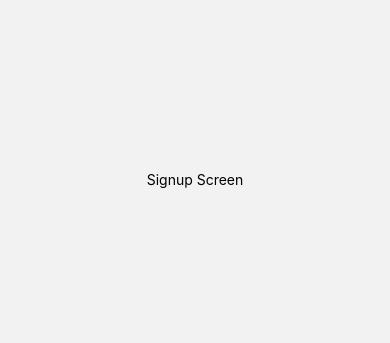
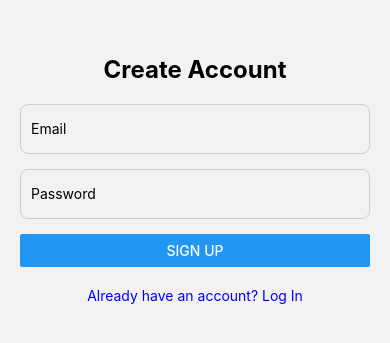
Before and after one commit to Holupeter/app-framez, a React Native app: screen /Signup in a window 390 px wide. Shown: the part 243-586 px from the top of the page. Built offline with nearby package versions, Linux system fonts and the light colour scheme; no server answers.

Commit message:
feat(auth): implement persistent auth with onAuthStateChanged

```diff
--- a/App.js
+++ b/App.js
@@ -1,4 +1,4 @@
-import React from 'react';
+import React, { useEffect } from 'react'; // <-- Import useEffect
 import { NavigationContainer } from '@react-navigation/native';
 import { View, ActivityIndicator, StyleSheet } from 'react-native';
 
@@ -6,18 +6,38 @@ import { View, ActivityIndicator, StyleSheet } from 'react-native';
 import AuthNavigator from './src/navigation/AuthNavigator';
 import AppNavigator from './src/navigation/AppNavigator';
 
-// Import our new Zustand store!
+// Import our Zustand store
 import { useAuthStore } from './src/store/authStore';
 
+// Import Firebase auth
+import { onAuthStateChanged } from 'firebase/auth';
+import { auth } from './src/firebaseConfig'; // <-- Import auth from our config
+
 export default function App() {
-  // Get the state directly from our store
-  // This is a "hook" - it subscribes this component to any changes
+  // Get state and actions from our store
   const user = useAuthStore((state) => state.user);
   const isLoading = useAuthStore((state) => state.isLoading);
+  const setUser = useAuthStore((state) => state.setUser);
+  const setLoading = useAuthStore((state) => state.setLoading);
 
-  // In a future step, we will add a useEffect here to check
-  // for a persistent Firebase session when the app loads.
-  // For now, we'll manually set isLoading to false in a bit.
+  // This effect runs once when the app component mounts
+  useEffect(() => {
+    // onAuthStateChanged returns an 'unsubscribe' function
+    const unsubscribe = onAuthStateChanged(auth, (firebaseUser) => {
+      // 1. We get the user from Firebase (or null)
+      console.log("Firebase Auth State Changed:", firebaseUser); // Good for debugging
+
+      // 2. We set our user in the global store
+      setUser(firebaseUser);
+
+      // 3. We are no longer loading
+      setLoading(false);
+    });
+
+    // We return the unsubscribe function to clean up the listener
+    // when the App component unmounts
+    return () => unsubscribe();
+  }, []); // The empty array [] means this effect runs only once
 
   // 1. If we are loading, show a simple spinner
   if (isLoading) {
--- a/src/screens/LoginScreen.js
+++ b/src/screens/LoginScreen.js
@@ -1,10 +1,20 @@
 import React from 'react';
-import { View, Text, StyleSheet } from 'react-native';
+import { View, Text, StyleSheet, Button, TouchableOpacity } from 'react-native';
 
-const LoginScreen = () => {
+// We get the 'navigation' prop automatically from React Navigation
+const LoginScreen = ({ navigation }) => {
   return (
     <View style={styles.container}>
-      <Text>Login Screen</Text>
+      <Text style={styles.title}>Welcome to Framez</Text>
+
+      {/* We will build out this form in the next step! */}
+      <Text style={styles.placeholder}>Login form will go here...</Text>
+
+      <TouchableOpacity onPress={() => navigation.navigate('Signup')}>
+        <Text style={styles.switchText}>
+          Don't have an account? Sign Up
+        </Text>
+      </TouchableOpacity>
     </View>
   );
 };
@@ -14,6 +24,21 @@ const styles = StyleSheet.create({
     flex: 1,
     justifyContent: 'center',
     alignItems: 'center',
+    padding: 20,
+  },
+  title: {
+    fontSize: 24,
+    fontWeight: 'bold',
+    marginBottom: 20,
+  },
+  placeholder: {
+    marginVertical: 40,
+    fontSize: 16,
+    color: '#888',
+  },
+  switchText: {
+    marginTop: 20,
+    color: 'blue',
   },
 });
 
--- a/src/screens/SignupScreen.js
+++ b/src/screens/SignupScreen.js
@@ -1,10 +1,73 @@
-import React from 'react';
-import { View, Text, StyleSheet } from 'react-native';
+import React, { useState } from 'react';
+import { View, Text, TextInput, Button, StyleSheet, Alert, TouchableOpacity } from 'react-native';
+import { createNativeStackNavigator } from '@react-navigation/native-stack';
 
-const SignupScreen = () => {
+// Import Firebase auth
+import { createUserWithEmailAndPassword } from 'firebase/auth';
+import { auth } from '../firebaseConfig'; // Import our auth export
+
+const SignupScreen = ({ navigation }) => {
+  const [email, setEmail] = useState('');
+  const [password, setPassword] = useState('');
+  const [loading, setLoading] = useState(false);
+
+  // This function will handle the sign-up logic
+  const handleSignUp = async () => {
+    if (email === '' || password === '') {
+      Alert.alert('Missing fields', 'Please enter both email and password.');
+      return;
+    }
+
+    setLoading(true);
+    try {
+      // This is the Firebase function to create a new user
+      const userCredential = await createUserWithEmailAndPassword(auth, email, password);
+
+      // When this is successful, the 'onAuthStateChanged' listener
+      // in App.js will fire automatically.
+      // This will set the user in our Zustand store and navigate
+      // us to the AppNavigator. We don't need to do it here!
+      console.log('User created!', userCredential.user.email);
+
+      // We don't even need to call setUser here. App.js handles it!
+
+    } catch (error) {
+      // Handle errors
+      console.error(error);
+      Alert.alert('Signup Error', error.message);
+    } finally {
+      setLoading(false);
+    }
+  };
+
   return (
     <View style={styles.container}>
-      <Text>Signup Screen</Text>
+      <Text style={styles.title}>Create Account</Text>
+
+      <TextInput
+        style={styles.input}
+        placeholder="Email"
+        value={email}
+        onChangeText={setEmail}
+        autoCapitalize="none"
+        keyboardType="email-address"
+      />
+
+      <TextInput
+        style={styles.input}
+        placeholder="Password"
+        value={password}
+        onChangeText={setPassword}
+        secureTextEntry // This hides the password
+      />
+
+      <Button title={loading ? 'Creating...' : 'Sign Up'} onPress={handleSignUp} disabled={loading} />
+
+      <TouchableOpacity onPress={() => navigation.navigate('Login')}>
+        <Text style={styles.switchText}>
+          Already have an account? Log In
+        </Text>
+      </TouchableOpacity>
     </View>
   );
 };
@@ -13,7 +76,27 @@ const styles = StyleSheet.create({
   container: {
     flex: 1,
     justifyContent: 'center',
-    alignItems: 'center',
+    padding: 20,
+  },
+  title: {
+    fontSize: 24,
+    fontWeight: 'bold',
+    marginBottom: 20,
+    textAlign: 'center',
+  },
+  input: {
+    width: '100%',
+    height: 50,
+    borderWidth: 1,
+    borderColor: '#ccc',
+    borderRadius: 8,
+    paddingHorizontal: 10,
+    marginBottom: 15,
+  },
+  switchText: {
+    marginTop: 20,
+    color: 'blue',
+    textAlign: 'center',
   },
 });
 
--- a/src/store/authStore.js
+++ b/src/store/authStore.js
@@ -3,7 +3,7 @@ import { create } from 'zustand';
 export const useAuthStore = create((set) => ({
   // --- State ---
   user: null,         // Will hold user data (or null if not logged in)
-  isLoading: false,  // Start as true; we'll check for a logged-in user on app boot
+  isLoading: true,  // Start as true; we'll check for a logged-in user on app boot
 
   // --- Actions ---
   setUser: (user) => set({ user }),
```
